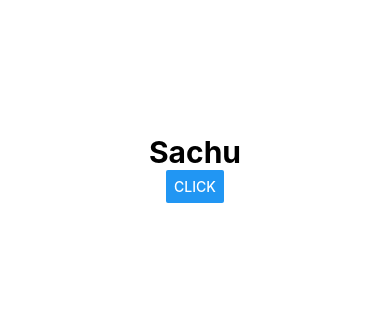
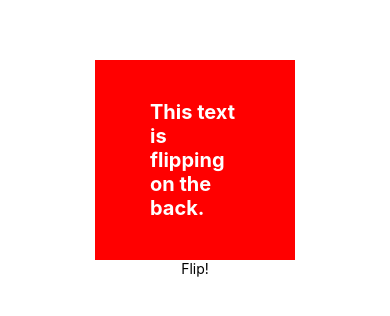
Before and after one commit to SathishSaminathan/ReactNativeUI, a React Native app: screen / in a window 390 px wide. Shown: the part 254-570 px from the top of the page. Built offline with nearby package versions, Linux system fonts and the light colour scheme.

Commit message:
initial_commit_for_flip_animation

```diff
--- /dev/null
+++ b/app/components/Animation/FlipAnimation.js
@@ -0,0 +1,68 @@
+import React, { Component } from "react";
+import { View, Text, StyleSheet, Animated, TouchableOpacity } from "react-native";
+
+class FlipAnimation extends Component {
+  constructor(props) {
+    super(props);
+    this.state = {};
+  }
+
+  render() {
+    return (
+      <View style={styles.container}>
+        <View>
+          <Animated.View
+            style={[
+              styles.flipCard,
+            ]}
+          >
+            <Text style={styles.flipText}>
+              This text is flipping on the front.
+            </Text>
+          </Animated.View>
+          <Animated.View
+            style={[
+              styles.flipCard,
+              styles.flipCardBack,
+            ]}
+          >
+            <Text style={styles.flipText}>
+              This text is flipping on the back.
+            </Text>
+          </Animated.View>
+        </View>
+        <TouchableOpacity onPress={() => this.flipCard()}>
+          <Text>Flip!</Text>
+        </TouchableOpacity>
+      </View>
+    );
+  }
+}
+export default FlipAnimation;
+
+const styles = StyleSheet.create({
+  container: {
+    flex: 1,
+    alignItems: "center",
+    justifyContent: "center"
+  },
+  flipCard: {
+    width: 200,
+    height: 200,
+    alignItems: 'center',
+    justifyContent: 'center',
+    backgroundColor: 'blue',
+    backfaceVisibility: 'hidden',
+  },
+  flipCardBack: {
+    backgroundColor: "red",
+    position: "absolute",
+    top: 0,
+  },
+  flipText: {
+    width: 90,
+    fontSize: 20,
+    color: 'white',
+    fontWeight: 'bold',
+  }
+});
--- a/app/components/playground.js
+++ b/app/components/playground.js
@@ -27,6 +27,7 @@ import MDivider from "./MDivider";
 import MOrDivider from "./MOrDivider";
 import MStories from "./MStories";
 import TextAnimation from "./Animation/TextAnimation";
+import FlipAnimation from "./Animation/FlipAnimation";
 
 const { width, height } = Dimensions.get("window");
 
@@ -353,7 +354,8 @@ export default class PlayGround extends Component {
             customStories={["#4CD964", "#FF2956", "#4CD964", "#FF2956"]}
           />
         </View> */}
-        <TextAnimation/>
+        {/* <TextAnimation/> */}
+        <FlipAnimation/>
       </View>
     );
   }
```
